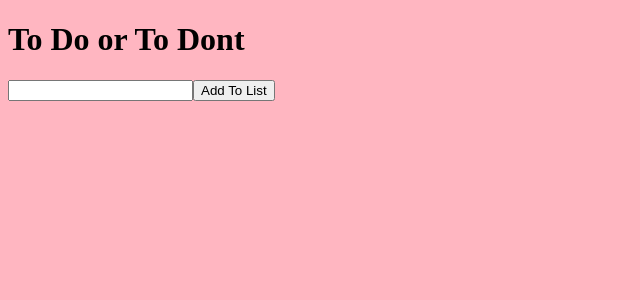
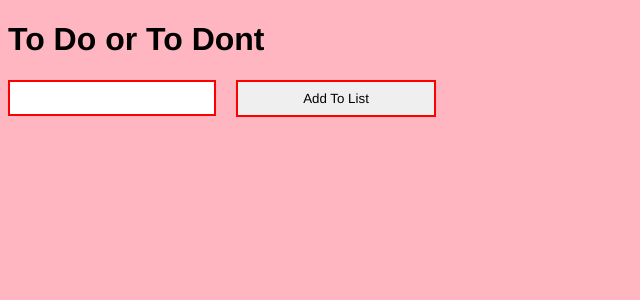
Before and after one commit to ccloops/todont, a React app: page / in a window 1280 px wide. Shown: the top 300 px of the page, without its empty margins (0-640 px from the left). Built offline with nearby package versions, Linux system fonts and the light colour scheme.

Commit message:
added styling to button and input

```diff
--- a/src/main.scss
+++ b/src/main.scss
@@ -1,3 +1,18 @@
 body {
   background-color: lightPink;
+  font-family: Helvetica;
 }
+
+input {
+  width: 200px;
+  height: 30px;
+  border: 2px solid red;
+}
+
+button {
+  width: 200px;
+  height: 37px;
+  border: 2px solid red;
+  font-family: Helvetica;
+  margin-left: 20px;
+}
```
